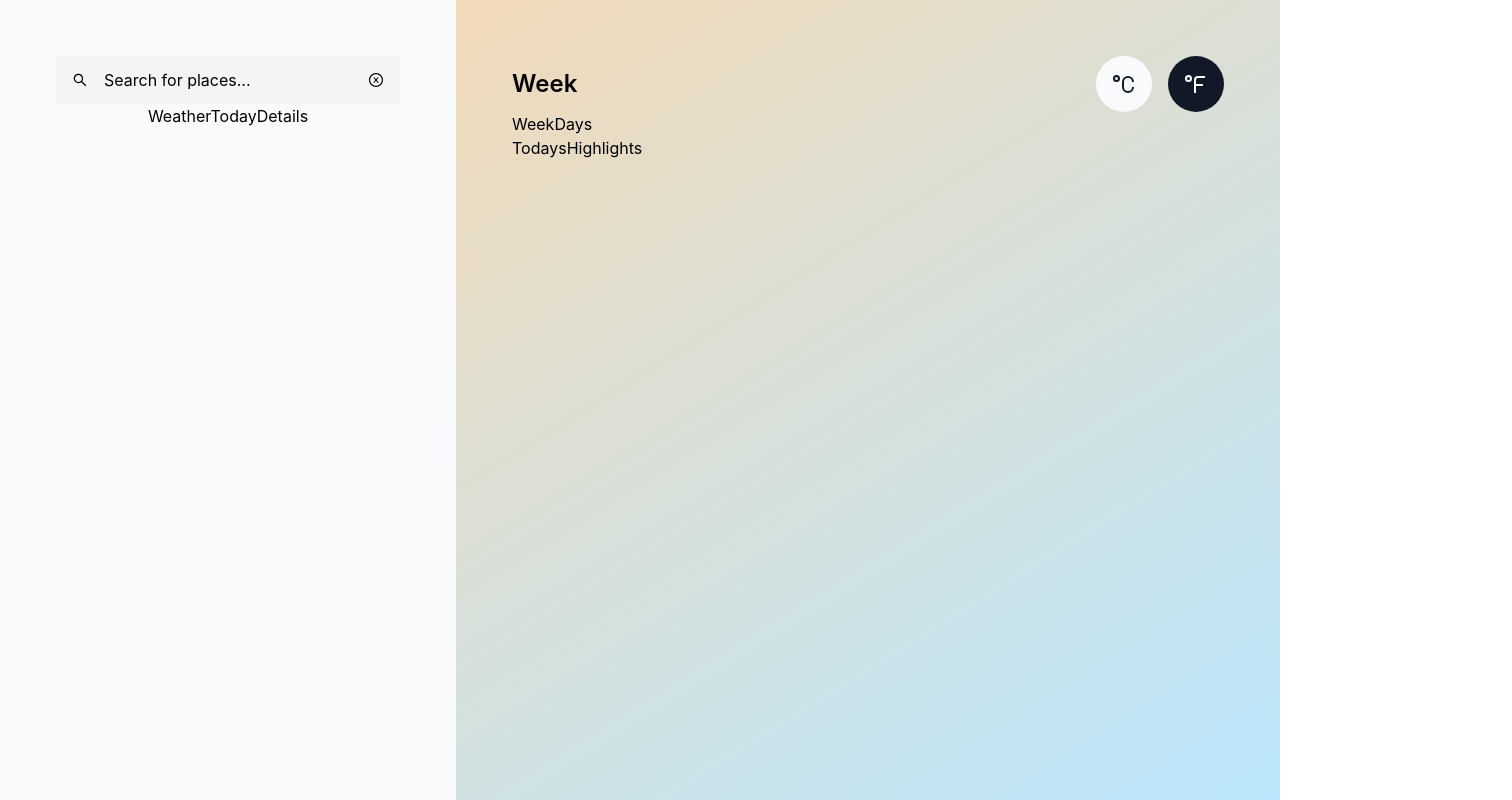
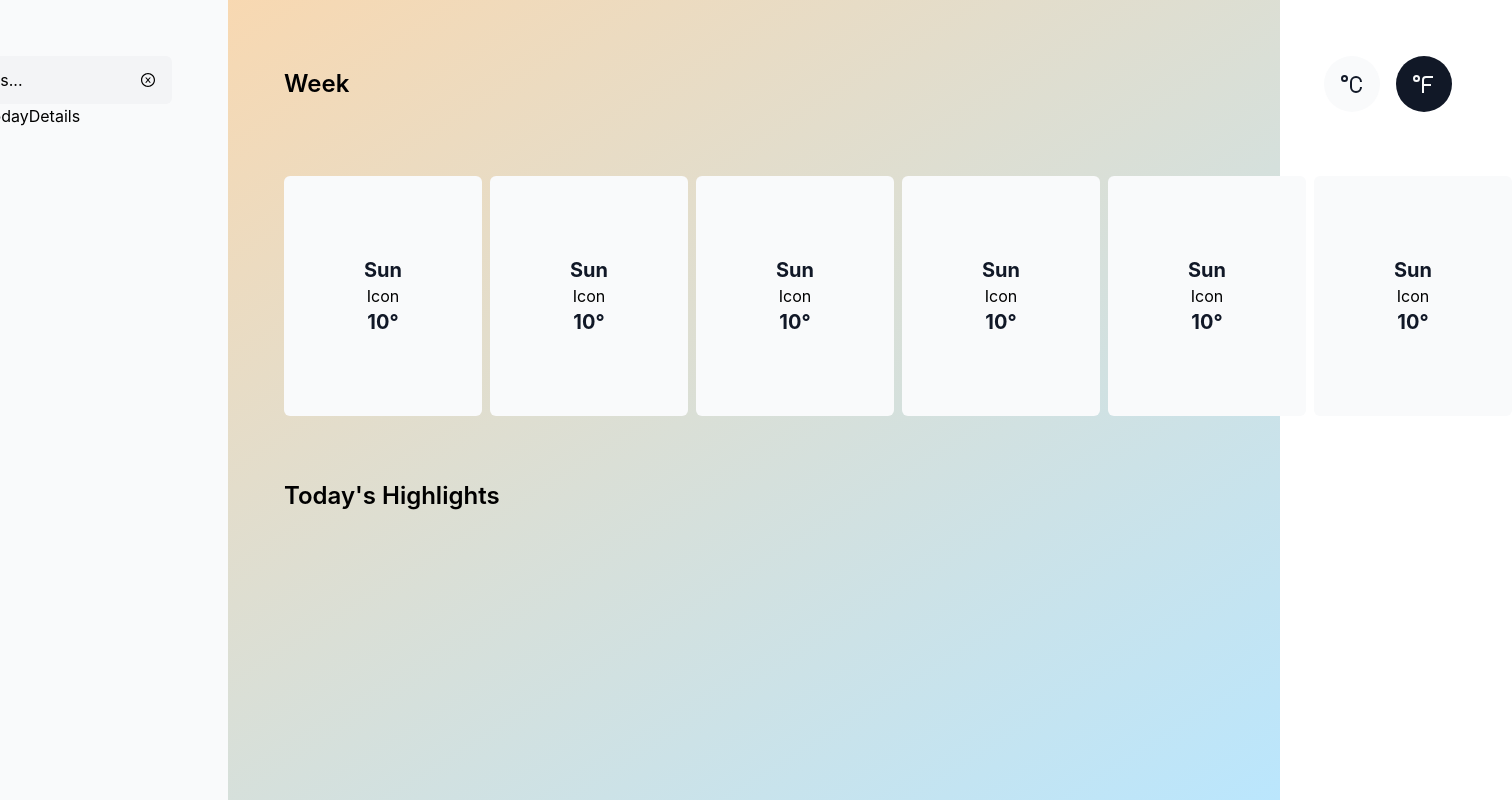
Before and after one commit to vladavoX/weather_app, a React (Vite) app: page / in a window 1280 px wide. Shown: the whole page, 1512 px wide, since content can reach past the window. Built offline with nearby package versions, Linux system fonts and the light colour scheme.

Commit message:
Week days view

```diff
--- a/src/components/CentralView.tsx
+++ b/src/components/CentralView.tsx
@@ -9,7 +9,7 @@ interface Props {
 
 const CentralView = ({ unit, setUnit }: Props) => {
   return (
-    <div className='w-full h-screen p-14'>
+    <div className='w-full h-screen p-14 flex flex-col gap-16'>
       <Header
         unit={unit}
         setUnit={setUnit}
--- a/src/components/TodaysHighlights.tsx
+++ b/src/components/TodaysHighlights.tsx
@@ -1,5 +1,9 @@
 const TodaysHighlights = () => {
-  return <div>TodaysHighlights</div>
+  return (
+    <div>
+      <h2 className='text-2xl font-semibold'>Today's Highlights</h2>
+    </div>
+  )
 }
 
 export default TodaysHighlights
--- /dev/null
+++ b/src/components/WeekDay.tsx
@@ -0,0 +1,11 @@
+const WeekDay = () => {
+  return (
+    <div className='bg-gray-50 flex flex-col items-center justify-center py-20 px-20 rounded-md'>
+      <p className='text-gray-900 font-bold text-xl'>Sun</p>
+      <p>Icon</p>
+      <p className='text-gray-900 font-bold text-xl'>10°</p>
+    </div>
+  )
+}
+
+export default WeekDay
--- a/src/components/WeekDays.tsx
+++ b/src/components/WeekDays.tsx
@@ -1,5 +1,16 @@
+import WeekDay from './WeekDay'
+
 const WeekDays = () => {
-  return <div>WeekDays</div>
+  return (
+    <div className='flex gap-2 w-full justify-between'>
+      <WeekDay />
+      <WeekDay />
+      <WeekDay />
+      <WeekDay />
+      <WeekDay />
+      <WeekDay />
+    </div>
+  )
 }
 
 export default WeekDays
```
